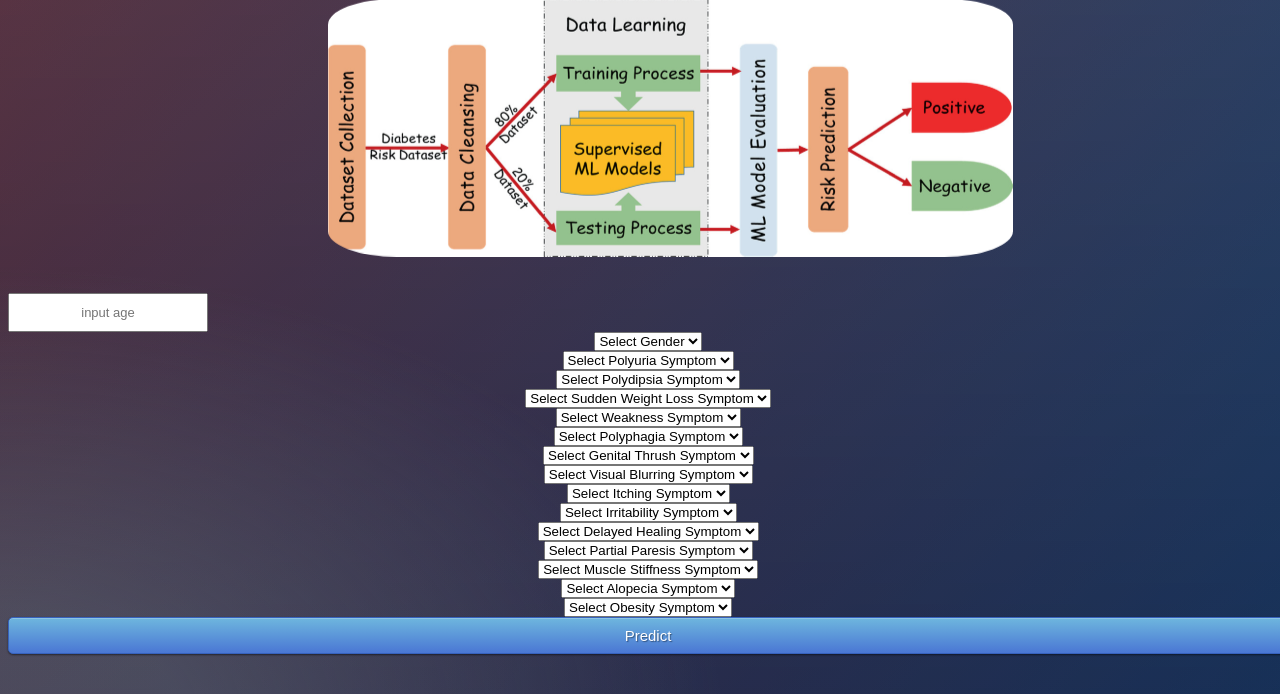
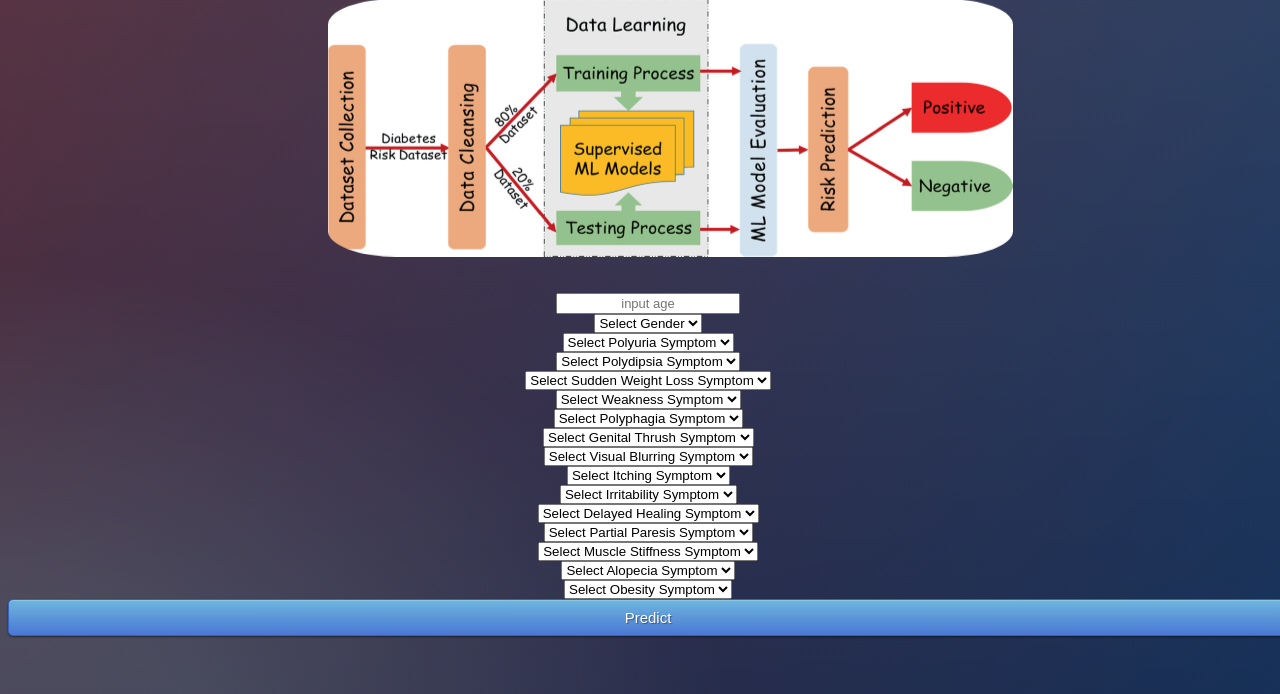
Before and after one commit to zinabu-dot/Risk-prediction-early-stage-diabetes, a Flask app: page / in a window 1280 px wide. Shown: the part 80-774 px from the top of the page. Run offline with Flask 3, Linux system fonts and the light colour scheme; parts of the project's set-up code (start-up, migrations or seed data) failed here and were passed over.

Commit message:
css changed commit

```diff
--- a/static/css/style.css
+++ b/static/css/style.css
@@ -71,11 +71,12 @@ input {
 	/* width: 100%;  */
 	margin: auto;
 	text-align: center;
+	display: block;
 	/* margin-top: 40px;  */
 	/* background: rgb(255, 255, 255); */
 	/* border: none; */
-	outline: none;
-	padding: 10px;
+	/* outline: none; */
+	/* padding: 10px; */
 	font-size: 13px;
 	color: #3988f7;
 	/* text-shadow: 1px 1px 1px rgba(0,0,0,0.3);
@@ -106,6 +107,7 @@ button {
 }
 
 p {
+
 	color: white;
 	font-size: 13px;
 	background-color: skyblue;
```
